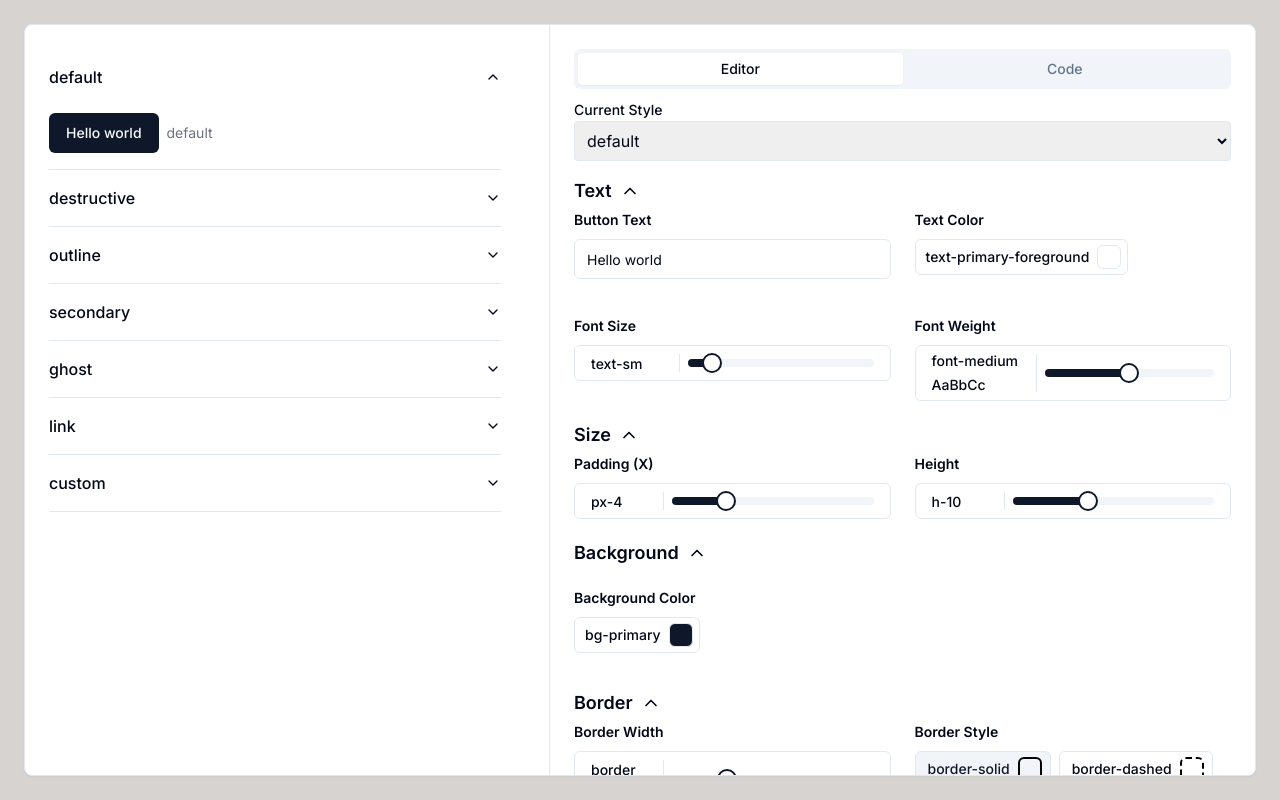
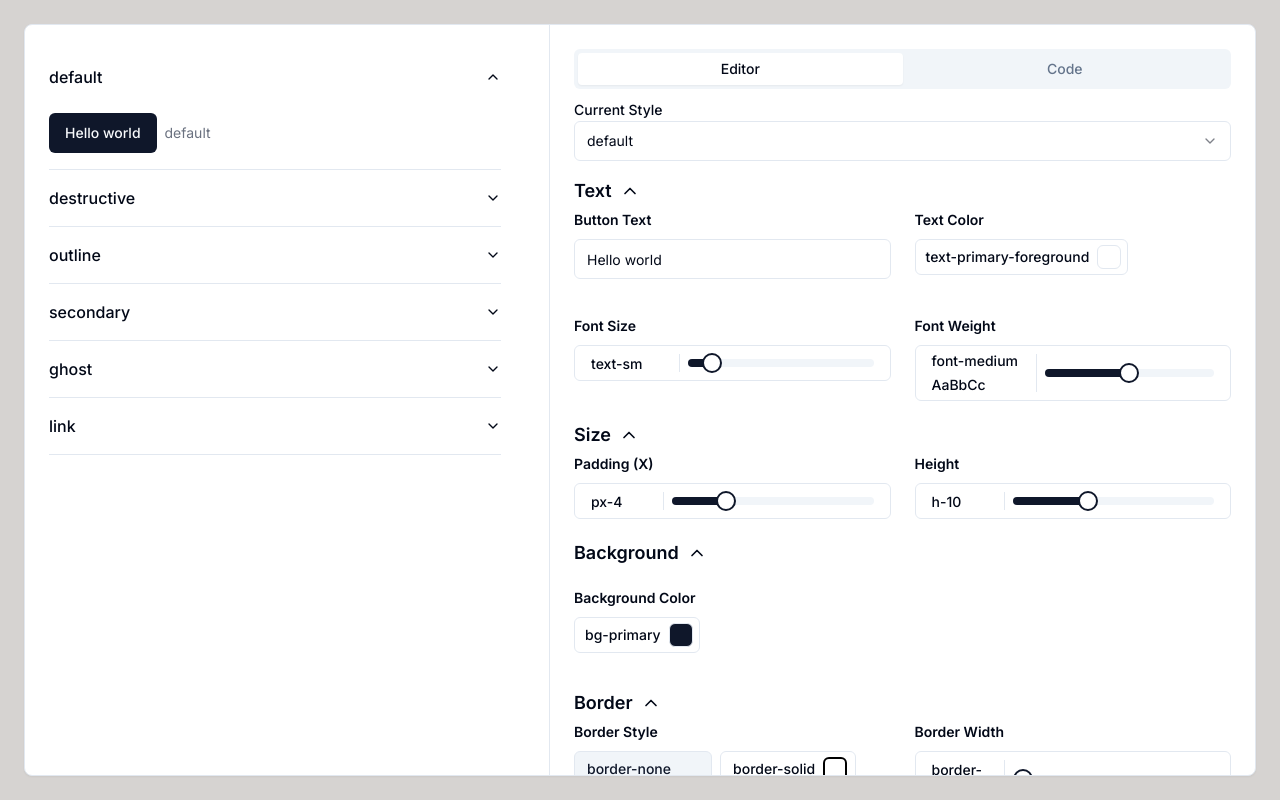
Before and after one commit to Alwurts/vbuild, a Next.js app: page / in a window 1280 px wide. Built offline with nearby package versions, Linux system fonts and the light colour scheme.

Commit message:
Improve button groups

```diff
--- a/src/app/page.tsx
+++ b/src/app/page.tsx
@@ -32,6 +32,13 @@ import { Shadow } from "@/components/Shadow";
 import { FontWeight as FontWeightComponent } from "@/components/FontWeight";
 import { CollapsibleGroup } from "@/components/CollapsibleGroup";
 import { InputTool } from "@/components/InputTool";
+import {
+	Select,
+	SelectContent,
+	SelectItem,
+	SelectTrigger,
+	SelectValue,
+} from "@/components/ui/select";
 
 interface ButtonStore {
 	styles: {
@@ -63,8 +70,8 @@ const useButtonStore = create<ButtonStore>((set) => ({
 			fontSize: "text-sm",
 			fontWeight: "font-medium",
 			borderColor: "border-transparent",
-			borderWidth: "border",
-			borderStyle: "border-solid",
+			borderWidth: "border-none",
+			borderStyle: "border-none",
 			rounded: "rounded-md",
 			paddingX: "px-4",
 			height: "h-10",
@@ -78,7 +85,7 @@ const useButtonStore = create<ButtonStore>((set) => ({
 			fontWeight: "font-medium",
 			borderColor: "border-transparent",
 			borderWidth: "border",
-			borderStyle: "border-solid",
+			borderStyle: "border-none",
 			rounded: "rounded-md",
 			paddingX: "px-4",
 			height: "h-10",
@@ -108,7 +115,7 @@ const useButtonStore = create<ButtonStore>((set) => ({
 			fontWeight: "font-medium",
 			borderColor: "border-transparent",
 			borderWidth: "border",
-			borderStyle: "border-solid",
+			borderStyle: "border-none",
 			rounded: "rounded-md",
 			paddingX: "px-4",
 			height: "h-10",
@@ -123,7 +130,7 @@ const useButtonStore = create<ButtonStore>((set) => ({
 			fontWeight: "font-medium",
 			borderColor: "border-transparent",
 			borderWidth: "border",
-			borderStyle: "border-solid",
+			borderStyle: "border-none",
 			rounded: "rounded-md",
 			paddingX: "px-4",
 			height: "h-10",
@@ -138,27 +145,13 @@ const useButtonStore = create<ButtonStore>((set) => ({
 			fontWeight: "font-medium",
 			borderColor: "border-transparent",
 			borderWidth: "border",
-			borderStyle: "border-solid",
+			borderStyle: "border-none",
 			rounded: "rounded-md",
 			paddingX: "px-4",
 			height: "h-10",
 			shadow: "shadow-none",
 			opacity: "opacity-100",
 			// ... (fill in other properties)
-		},
-		custom: {
-			bgColor: "bg-black",
-			textColor: "text-white",
-			fontSize: "text-sm",
-			fontWeight: "font-medium",
-			borderColor: "border-transparent",
-			borderWidth: "border",
-			borderStyle: "border-solid",
-			rounded: "rounded-md",
-			paddingX: "px-4",
-			height: "h-10",
-			shadow: "shadow-none",
-			opacity: "opacity-100",
 		},
 	},
 	currentStyle: "default",
@@ -217,16 +210,12 @@ const buttonVariants = cva(
   {
     variants: {
       variant: {
-        default: "bg-primary text-primary-foreground hover:bg-primary/90",
-        destructive:
-          "bg-destructive text-destructive-foreground hover:bg-destructive/90",
-        outline:
-          "border border-input bg-background hover:bg-accent hover:text-accent-foreground",
-        secondary:
-          "bg-secondary text-secondary-foreground hover:bg-secondary/80",
-        ghost: "hover:bg-accent hover:text-accent-foreground",
-        link: "text-primary underline-offset-4 hover:underline",
-        custom: "${currentStyleFull.textColor} ${currentStyleFull.fontSize} ${currentStyleFull.fontWeight} ${currentStyleFull.bgColor} ${currentStyleFull.borderColor} ${currentStyleFull.borderWidth} ${currentStyleFull.borderStyle} ${currentStyleFull.rounded} ${currentStyleFull.shadow} ${currentStyleFull.opacity}",
+        default: "${styles.default.textColor} ${styles.default.fontSize} ${styles.default.fontWeight} ${styles.default.bgColor} ${styles.default.borderColor} ${styles.default.borderWidth} ${styles.default.borderStyle} ${styles.default.rounded} ${styles.default.shadow} ${styles.default.opacity}",
+        destructive: "${styles.destructive.textColor} ${styles.destructive.fontSize} ${styles.destructive.fontWeight} ${styles.destructive.bgColor} ${styles.destructive.borderColor} ${styles.destructive.borderWidth} ${styles.destructive.borderStyle} ${styles.destructive.rounded} ${styles.destructive.shadow} ${styles.destructive.opacity}",
+        outline: "${styles.outline.textColor} ${styles.outline.fontSize} ${styles.outline.fontWeight} ${styles.outline.bgColor} ${styles.outline.borderColor} ${styles.outline.borderWidth} ${styles.outline.borderStyle} ${styles.outline.rounded} ${styles.outline.shadow} ${styles.outline.opacity}",
+        secondary: "${styles.secondary.textColor} ${styles.secondary.fontSize} ${styles.secondary.fontWeight} ${styles.secondary.bgColor} ${styles.secondary.borderColor} ${styles.secondary.borderWidth} ${styles.secondary.borderStyle} ${styles.secondary.rounded} ${styles.secondary.shadow} ${styles.secondary.opacity}",
+        ghost: "${styles.ghost.textColor} ${styles.ghost.fontSize} ${styles.ghost.fontWeight} ${styles.ghost.bgColor} ${styles.ghost.borderColor} ${styles.ghost.borderWidth} ${styles.ghost.borderStyle} ${styles.ghost.rounded} ${styles.ghost.shadow} ${styles.ghost.opacity}",
+        link: "${styles.link.textColor} ${styles.link.fontSize} ${styles.link.fontWeight} ${styles.link.bgColor} ${styles.link.borderColor} ${styles.link.borderWidth} ${styles.link.borderStyle} ${styles.link.rounded} ${styles.link.shadow} ${styles.link.opacity}",
       },
       size: {
         default: "h-10 px-4 py-2",
@@ -268,6 +257,8 @@ export { Button, buttonVariants }
 // Usage:
 <Button variant="custom" size="custom">${buttonText}</Button>`;
 
+	const [openStyles, setOpenStyles] = useState<string[]>([currentStyle]);
+
 	const toggleGroup = (group: keyof typeof visibleGroups) => {
 		setVisibleGroups((prev) => ({ ...prev, [group]: !prev[group] }));
 	};
@@ -275,10 +266,13 @@ export { Button, buttonVariants }
 	return (
 		<div className="w-full h-screen flex justify-center items-center p-6 bg-stone-300">
 			<Card className="w-full max-w-7xl h-full flex gap-6">
-				<div
-					className="p-6 w-[500px] overflow-y-auto"
-				>
-					<Accordion defaultValue={[currentStyle]} type="multiple" className="w-full">
+				<div className="p-6 w-[500px] overflow-y-auto">
+					<Accordion
+						value={openStyles}
+						onValueChange={setOpenStyles}
+						type="multiple"
+						className="w-full"
+					>
 						{Object.entries(styles).map(([styleName, styleProps]) => {
 							const buttonClasses = cn(
 								styleProps.textColor,
@@ -300,7 +294,12 @@ export { Button, buttonVariants }
 									<AccordionTrigger>{styleName}</AccordionTrigger>
 									<AccordionContent>
 										<div className="flex items-center space-x-2 pt-2">
-											<Button className={buttonClasses}>{buttonText}</Button>
+											<Button
+												variant={styleName as any}
+												className={buttonClasses}
+											>
+												{buttonText}
+											</Button>
 											<span className="text-sm text-gray-500">{styleName}</span>
 										</div>
 									</AccordionContent>
@@ -318,17 +317,24 @@ export { Button, buttonVariants }
 						<TabsContent value="toggles" className="space-y-3">
 							<div className="mb-4">
 								<Label>Current Style</Label>
-								<select
+								<Select
 									value={currentStyle}
-									onChange={(e) => setCurrentStyle(e.target.value)}
-									className="w-full p-2 border rounded"
+									onValueChange={(value) => {
+										setCurrentStyle(value);
+										setOpenStyles(openStyles ? [...openStyles, value] : [value]);
+									}}
 								>
-									{Object.keys(styles).map((style) => (
-										<option key={style} value={style}>
-											{style}
-										</option>
-									))}
-								</select>
+									<SelectTrigger>
+										<SelectValue placeholder="Theme" />
+									</SelectTrigger>
+									<SelectContent>
+										{Object.keys(styles).map((style) => (
+											<SelectItem key={style} value={style}>
+												{style}
+											</SelectItem>
+										))}
+									</SelectContent>
+								</Select>
 							</div>
 							{/* Text Group */}
 							<CollapsibleGroup
@@ -406,18 +412,18 @@ export { Button, buttonVariants }
 								isVisible={visibleGroups.border}
 								className="grid grid-cols-2 gap-6"
 							>
+								<BorderType
+									label="Border Style"
+									borderStyle={currentStyleFull.borderStyle}
+									setBorderStyle={(value) =>
+										setStyle(currentStyle, "borderStyle", value)
+									}
+								/>
 								<BorderWidth
 									label="Border Width"
 									borderWidth={currentStyleFull.borderWidth}
 									setBorderWidth={(value) =>
 										setStyle(currentStyle, "borderWidth", value)
-									}
-								/>
-								<BorderType
-									label="Border Style"
-									borderStyle={currentStyleFull.borderStyle}
-									setBorderStyle={(value) =>
-										setStyle(currentStyle, "borderStyle", value)
 									}
 								/>
 								<ColorPicker
--- a/src/lib/tailwindClasses.ts
+++ b/src/lib/tailwindClasses.ts
@@ -875,6 +875,7 @@ export const borderWidthsOptions = [
 	"border-l", */
 ];
 export const borderStylesOptions = [
+	"border-none",
 	"border-solid",
 	"border-dashed",
 	"border-dotted",
```
